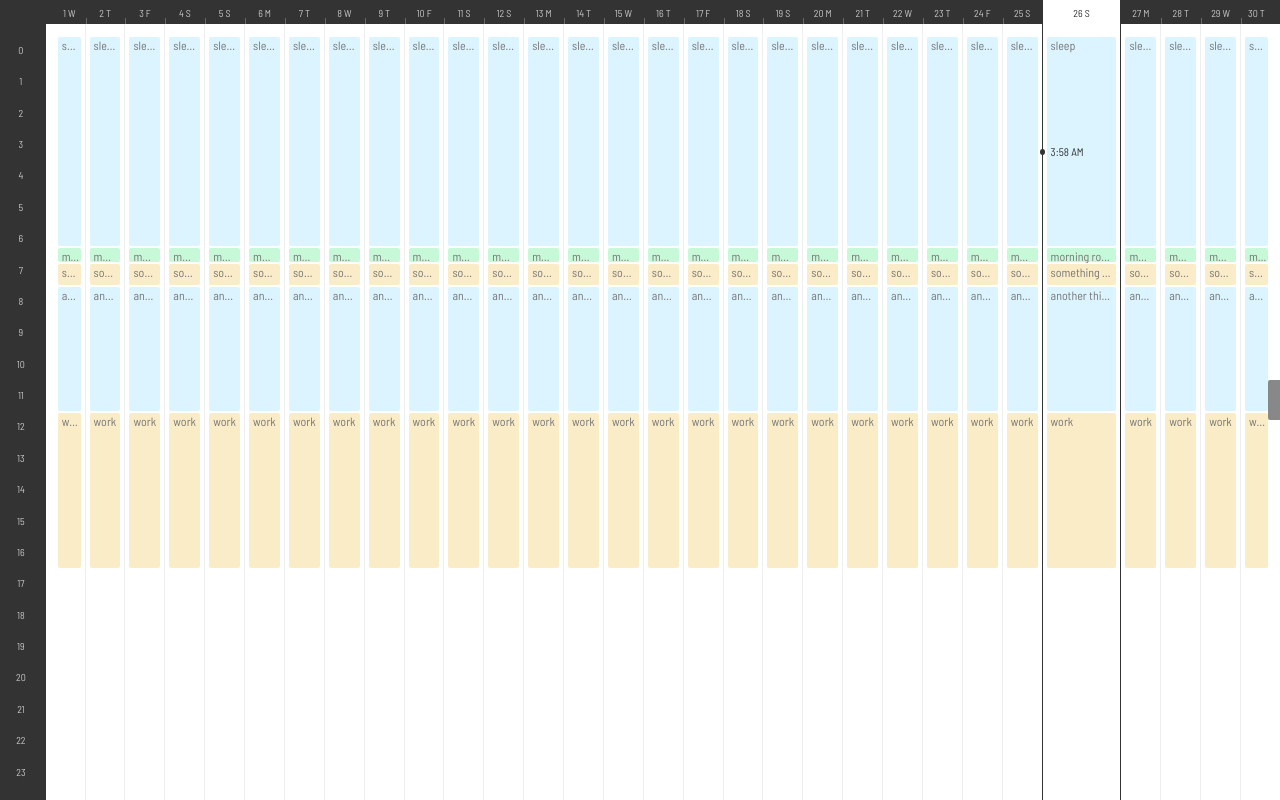
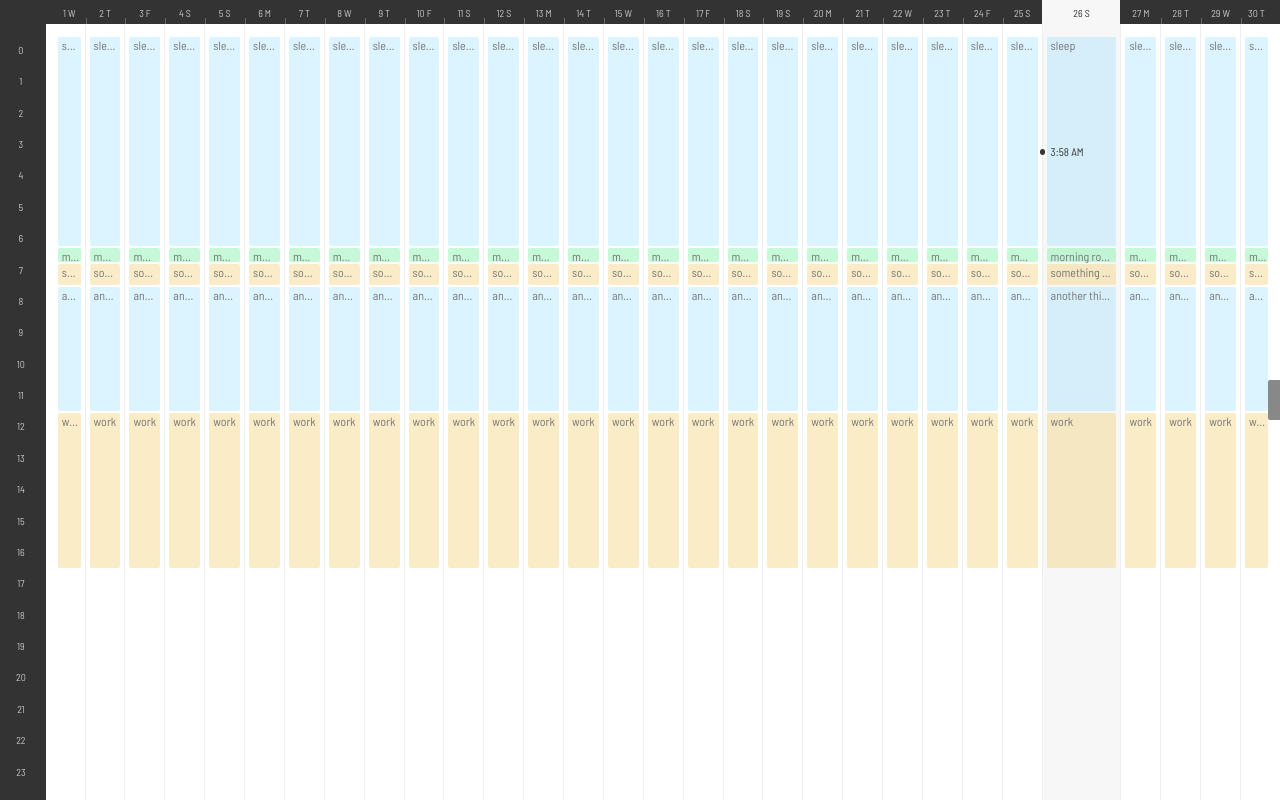
Before and after one commit to vincentbollaert/get-shit-done, a React app in the folder client/: page / in a window 1280 px wide. Built offline with nearby package versions, Linux system fonts and the light colour scheme.

Commit message:
more pixel pushing. simplified active day styling and removed isCurrentWeek

```diff
--- a/client/src/pages/Home/Calendar.jsx
+++ b/client/src/pages/Home/Calendar.jsx
@@ -2,11 +2,12 @@ import React, { Fragment } from 'react'
 import styled from 'styled-components'
 import isToday from 'date-fns/isToday'
 import format from 'date-fns/format'
-import isThisWeek from 'date-fns/isThisWeek'
 
 import { WHITE, SIZE_XSM } from '../../styles'
 import CurrentTime from './CurrentTime'
 import { useSelector } from 'react-redux'
+
+const CN_HOUR_SLOTS = 'hour-slots'
 
 const Wrap = styled.div`
   display: flex;
@@ -30,10 +31,10 @@ const Column = styled.div`
 
   ${p => p.isCurrentDay && `
     flex-grow: 2;
-    border-left: 1px solid #333;
+    background-color: #f7f7f7;
 
-    & + ${Column} {
-      border-left: 1px solid #333;
+    .${CN_HOUR_SLOTS} * {
+      box-shadow: inset 0px 1px 0 0px #f7f7f7, inset 0px -1px 0 0px #f7f7f7 !important;
     };
   `};
 `
@@ -111,13 +112,9 @@ const Calendar = () => {
         })
 
         return (
-          <Column
-            key={day}
-            // isCurrentWeek={isThisWeek(date, { weekStartsOn: 1 })}
-            isCurrentDay={isCurrentDay}
-          >
+          <Column key={day} isCurrentDay={isCurrentDay}>
             {isCurrentDay && <CurrentTime date={date} />}
-            <HourSlots>
+            <HourSlots className={CN_HOUR_SLOTS}>
               {tasksFiltered.map(({ id, heightInFlex, name, gapBefore, gapAfter, color }) => {
                 return (
                   <Fragment key={id}>
--- a/client/src/pages/Home/DayLabels.jsx
+++ b/client/src/pages/Home/DayLabels.jsx
@@ -2,7 +2,6 @@ import React from 'react'
 import styled from 'styled-components'
 import isToday from 'date-fns/isToday'
 import format from 'date-fns/format'
-import isThisWeek from 'date-fns/isThisWeek'
 
 import { WHITE } from '../../styles'
 import UseFilterRange from '../../hooks/useFilterRange'
@@ -41,7 +40,13 @@ const DayLabel = styled.div`
 
   &:first-child {
     border-left: none;
+    flex-direction: row-reverse;
+
     &::before {
+      display: none;
+    };
+    &::after {
+      content: '';
       position: static;
       width: 8px;
       background-color: transparent;
@@ -70,11 +75,13 @@ const DayLabel = styled.div`
 
   ${p => p.isCurrentDay && `
     flex-grow: 2;
-    border-left: 1px solid #333;
-    border-bottom: none;
-    padding-bottom: 4px;
+    ${!p.isActive && 'border-bottom: 4px solid #f7f7f7'};
     color: #333;
-    background-color: ${WHITE};
+    background-color: #f7f7f7;
+
+    &:hover {
+      border-bottom: 4px solid #333;
+    };
 
     & + ${DayLabel} {
       &::before {
@@ -84,13 +91,20 @@ const DayLabel = styled.div`
   `};
 
   &:hover {
-    background-color: ${p => p.isFiltered ? 'inherit' : '#444'};
-    cursor: ${p => p.isFiltered ? 'inherit' : 'pointer'};
+    color: #eee;
+    background-color: #444;
+
+    ${p => p.isFiltered  && `
+      background-color: inherit;
+      color: inherit;
+      cursor: inherit;
+    `};
   };
 
   ${p => p.isActive && `
     background-color: #444;
     box-shadow: inset 0px 4px 0 0px #333, inset 0px -4px 0 0px #333;
+    color: #eee;
   `};
 
   &::before {
@@ -123,7 +137,6 @@ const DayLabels = () => {
           <DayLabel
             key={day}
             isCurrentDay={isCurrentDay}
-            // isCurrentWeek={isThisWeek(date, { weekStartsOn: 1 })}
             isFiltered={isFiltered}
             isBeingFiltered={isBeingFiltered}
             isActive={filteredRange.includes(day)}
```
